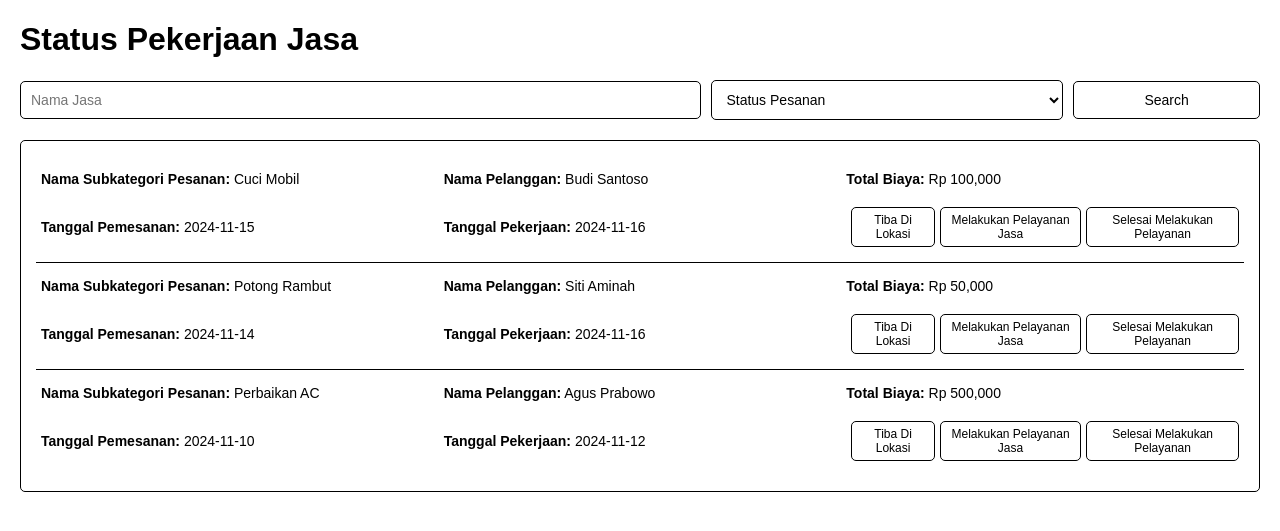
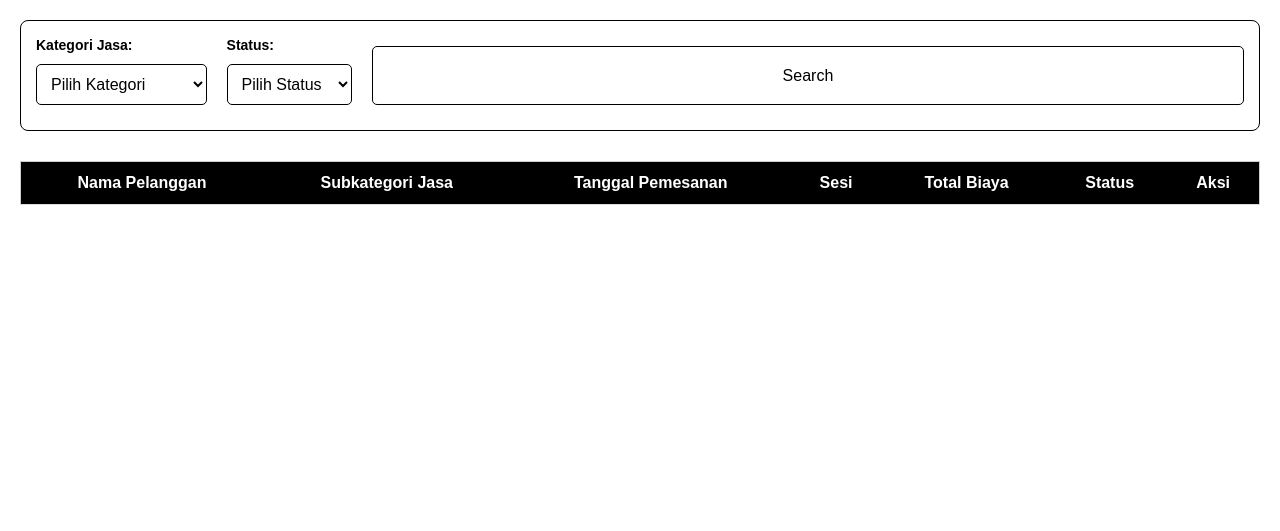
Before and after one commit to TotalParticipation/BasdatTK, a Django app: template bastian/templates/status_pekerjaan.html in a window 1280 px wide. Shown: the top 531 px of the page. Run offline with Django 5.2, Linux system fonts and the light colour scheme; the template is opened without the code that fills it: most values are stand-ins (such as "Sample title", 1, 10 or a date in 2020); lists and menus that the app fills with data are empty.

Commit message:
4th modul select queries done

```diff
--- a/bastian/templates/status_pekerjaan.html
+++ b/bastian/templates/status_pekerjaan.html
@@ -3,193 +3,229 @@
 <head>
     <meta charset="UTF-8">
     <meta name="viewport" content="width=device-width, initial-scale=1.0">
-  <title>Status Pekerjaan Jasa</title>
+    <title>Status Pekerjaan</title>
+    <script src="https://code.jquery.com/jquery-3.6.0.min.js"></script>
     <style>
         body {
             font-family: Arial, sans-serif;
-      margin: 20px;
-      padding: 0;
+            background-color: white;
+            color: black;
+            margin: 0;
+            padding: 20px;
         }
 
-    .filter-section {
+        .header {
             display: flex;
+            justify-content: space-between;
             align-items: center;
-      justify-content: space-between;
+            background-color: white;
+            padding: 15px;
+            border: 1px solid black;
+            border-radius: 8px;
             margin-bottom: 20px;
         }
 
-    .filter-section input,
-    .filter-section select,
-    .filter-section button {
-      padding: 10px;
+        .header div {
+            display: flex;
+            flex-direction: column;
+        }
+
+        .header p {
+            margin: 5px 0;
+        }
+
+        .dropdown-container {
+            display: flex;
+            justify-content: center;
+            gap: 20px;
+            margin-bottom: 20px;
+            background-color: white;
             border: 1px solid black;
-      border-radius: 5px;
+            padding: 15px;
+            border-radius: 8px;
+        }
+
+        label {
+            font-weight: bold;
             font-size: 14px;
-      background-color: white;
             color: black;
         }
 
-    .filter-section input {
-      flex: 2;
-      margin-right: 10px;
+        select, button {
+            width: 100%;
+            padding: 10px;
+            margin: 10px 0;
+            border: 1px solid black;
+            border-radius: 5px;
+            font-size: 16px;
+            background-color: white;
+            color: black; /* Ensure text is black */
         }
 
-    .filter-section select {
-      flex: 1;
-      margin-right: 10px;
+        option {
+            color: black; /* Ensure dropdown options text is black */
         }
 
-    .filter-section button {
-      flex: 0.5;
+        button {
             cursor: pointer;
         }
 
-    .filter-section button:hover {
+        button:hover {
             background-color: black;
             color: white;
         }
 
-    .order-list {
-      border: 1px solid black;
-      border-radius: 5px;
-      padding: 15px;
+        table {
+            width: 100%;
+            border-collapse: collapse;
+            margin-top: 30px;
+            border: 1px solid #ccc;
         }
 
-    .order-item {
-      display: flex;
-      flex-direction: column;
-      border-bottom: 1px solid black;
-      padding: 10px 0;
+        th, td {
+            padding: 12px;
+            text-align: center;
+            border-bottom: 1px solid #ddd;
         }
 
-    .order-item:last-child {
-      border-bottom: none;
-    }
-
-    .order-header {
-      display: flex;
-      justify-content: space-between;
-    }
-
-    .order-header div {
-      flex: 1;
-      padding: 5px;
-      font-size: 14px;
-    }
-
-    .order-footer {
-      display: flex;
-      justify-content: space-between;
-      align-items: center;
-      margin-top: 10px;
-    }
-
-    .order-footer div {
-      flex: 1;
-      padding: 5px;
-      font-size: 14px;
-    }
-
-    .order-actions {
-      flex: 1;
-      display: flex;
-      justify-content: flex-end;
-    }
-
-    .order-actions button {
-      padding: 5px 10px;
-      margin-left: 5px;
-      border: 1px solid black;
-      border-radius: 5px;
-      background-color: white;
-      color: black;
-      cursor: pointer;
-      font-size: 12px;
-    }
-
-    .order-actions button:hover {
+        th {
             background-color: black;
             color: white;
         }
 
-    .button-disabled {
-      background-color: white;
-      color: gray;
-      border-color: gray;
+        tr:hover {
+            background-color: #f1f1f1;
+        }
+
+        .update-btn {
+            padding: 6px 12px;
+            background-color: black;
+            color: white;
+            border: none;
+            border-radius: 5px;
+            cursor: pointer;
+        }
+
+        .update-btn:hover {
+            background-color: #333;
+        }
+
+        .no-update-btn {
+            padding: 6px 12px;
+            background-color: #ccc;
+            color: white;
+            border: none;
+            border-radius: 5px;
             cursor: not-allowed;
         }
     </style>
 </head>
 <body>
-
-  <h1>Status Pekerjaan Jasa</h1>
-
-  <!-- Filter Section -->
-  <div class="filter-section">
-    <input type="text" placeholder="Nama Jasa" />
-    <select>
-      <option value="">Status Pesanan</option>
-      <option value="menunggu">Menunggu Pekerja Berangkat</option>
-      <option value="tiba">Pekerja Tiba Di Lokasi</option>
-      <option value="melakukan">Pelayanan Jasa Sedang Dilakukan</option>
-      <option value="selesai">Pesanan Selesai</option>
+    <div class="dropdown-container">
+        <div>
+            <label for="category">Kategori Jasa:</label>
+            <select id="category" name="category">
+                <option value="">Pilih Kategori</option>
+                {% for category in categories %}
+                <option value="{{ category.0 }}">{{ category.1 }}</option>
+                {% endfor %}
             </select>
-    <button>Search</button>
         </div>
 
-  <!-- Order List -->
-  <div class="order-list">
-    <div class="order-item">
-      <div class="order-header">
-        <div><strong>Nama Subkategori Pesanan:</strong> Cuci Mobil</div>
-        <div><strong>Nama Pelanggan:</strong> Budi Santoso</div>
-        <div><strong>Total Biaya:</strong> Rp 100,000</div>
-      </div>
-      <div class="order-footer">
-        <div><strong>Tanggal Pemesanan:</strong> 2024-11-15</div>
-        <div><strong>Tanggal Pekerjaan:</strong> 2024-11-16</div>
-        <div class="order-actions">
-          <button>Tiba Di Lokasi</button>
-          <button class="button-disabled" disabled>Melakukan Pelayanan Jasa</button>
-          <button class="button-disabled" disabled>Selesai Melakukan Pelayanan</button>
-        </div>
-      </div>
+        <div>
+            <label for="status">Status:</label>
+            <select id="status" name="status">
+                <option value="">Pilih Status</option>
+                {% for stat in status %}
+                <option value="{{ stat.0 }}">{{ stat.1 }}</option>
+                {% endfor %}
+            </select>
         </div>
 
-    <div class="order-item">
-      <div class="order-header">
-        <div><strong>Nama Subkategori Pesanan:</strong> Potong Rambut</div>
-        <div><strong>Nama Pelanggan:</strong> Siti Aminah</div>
-        <div><strong>Total Biaya:</strong> Rp 50,000</div>
-      </div>
-      <div class="order-footer">
-        <div><strong>Tanggal Pemesanan:</strong> 2024-11-14</div>
-        <div><strong>Tanggal Pekerjaan:</strong> 2024-11-16</div>
-        <div class="order-actions">
-          <button class="button-disabled" disabled>Tiba Di Lokasi</button>
-          <button>Melakukan Pelayanan Jasa</button>
-          <button class="button-disabled" disabled>Selesai Melakukan Pelayanan</button>
-        </div>
-      </div>
+        <button id="search-btn">Search</button>
     </div>
 
-    <div class="order-item">
-      <div class="order-header">
-        <div><strong>Nama Subkategori Pesanan:</strong> Perbaikan AC</div>
-        <div><strong>Nama Pelanggan:</strong> Agus Prabowo</div>
-        <div><strong>Total Biaya:</strong> Rp 500,000</div>
-      </div>
-      <div class="order-footer">
-        <div><strong>Tanggal Pemesanan:</strong> 2024-11-10</div>
-        <div><strong>Tanggal Pekerjaan:</strong> 2024-11-12</div>
-        <div class="order-actions">
-          <button class="button-disabled" disabled>Tiba Di Lokasi</button>
-          <button class="button-disabled" disabled>Melakukan Pelayanan Jasa</button>
-          <button class="button-disabled" disabled>Selesai Melakukan Pelayanan</button>
-        </div>
-      </div>
-    </div>
-  </div>
+    <table id="orders-table">
+        <thead>
+            <tr>
+                <th>Nama Pelanggan</th>
+                <th>Subkategori Jasa</th>
+                <th>Tanggal Pemesanan</th>
+                <th>Sesi</th>
+                <th>Total Biaya</th>
+                <th>Status</th>
+                <th>Aksi</th>
+            </tr>
+        </thead>
+        <tbody>
+            <!-- Rows will be dynamically loaded -->
+        </tbody>
+    </table>
 
+    <script>
+        $(document).ready(function () {
+            // Fetch orders when the search button is clicked
+            $('#search-btn').click(function () {
+                const categoryId = $('#category').val();
+                const statusId = $('#status').val();
+
+                $.ajax({
+                    url: "{% url 'fetch_status_order' %}",
+                    data: { category_id: categoryId, status_id: statusId },
+                    success: function (response) {
+                        const ordersTableBody = $('#orders-table tbody');
+                        ordersTableBody.empty();
+
+                        response.orders.forEach(order => {
+                            const updateButton =
+                                order.status !== 'Pesanan Selesai' && order.status !== 'Pesanan Dibatalkan'
+                                ? `<button class="update-btn" data-id="${order.id}">Update</button>`
+                                : `<button class="no-update-btn" disabled>Update</button>`;
+
+                            const row = `
+                                <tr>
+                                    <td>${order.nama}</td>
+                                    <td>${order.namasubkategori}</td>
+                                    <td>${order.tglpemesanan}</td>
+                                    <td>${order.sesi}</td>
+                                    <td>${order.biaya}</td>
+                                    <td>${order.status}</td>
+                                    <td>${updateButton}</td>
+                                </tr>
+                            `;
+                            ordersTableBody.append(row);
+                        });
+
+                        // Attach event listeners to update buttons
+                        $('.update-btn').click(function () {
+                            const orderId = $(this).data('id');
+
+                            $.ajax({
+                                url: "{% url 'update_status' %}",
+                                method: "POST",
+                                headers: { "X-CSRFToken": "{{ csrf_token }}" },
+                                contentType: "application/json",
+                                data: JSON.stringify({ order_id: orderId }),
+                                success: function (response) {
+                                    if (response.success) {
+                                        alert('Status berhasil diperbarui!');
+                                        $('#search-btn').click(); // Refresh the table
+                                    } else {
+                                        alert('Gagal memperbarui status: ' + response.error);
+                                    }
+                                },
+                                error: function () {
+                                    alert('Terjadi kesalahan.');
+                                }
+                            });
+                        });
+                    },
+                    error: function () {
+                        alert('Gagal memuat data.');
+                    }
+                });
+            });
+        });
+    </script>
 </body>
 </html>
--- a/bastian/urls.py
+++ b/bastian/urls.py
@@ -10,4 +10,7 @@ urlpatterns = [
     path('fetch_subcategories/', views.fetch_subcategories, name='fetch_subcategories'),
     path('fetch_orders/', views.fetch_orders, name='fetch_orders'),
     path('change_status/', views.change_status, name='change_status'),
+    path('fetch_status_order/', views.fetch_status_order, name='fetch_status_order'),
+    path('update_status/', views.fetch_status_order, name='update_status'),
+
 ]
```
Also changed, not shown: bastian/templates/pekerjaan_jasa.html (+55 -13 lines), bastian/views.py (+141 -5 lines). Lines whose indentation alone changed are shown as unchanged.
